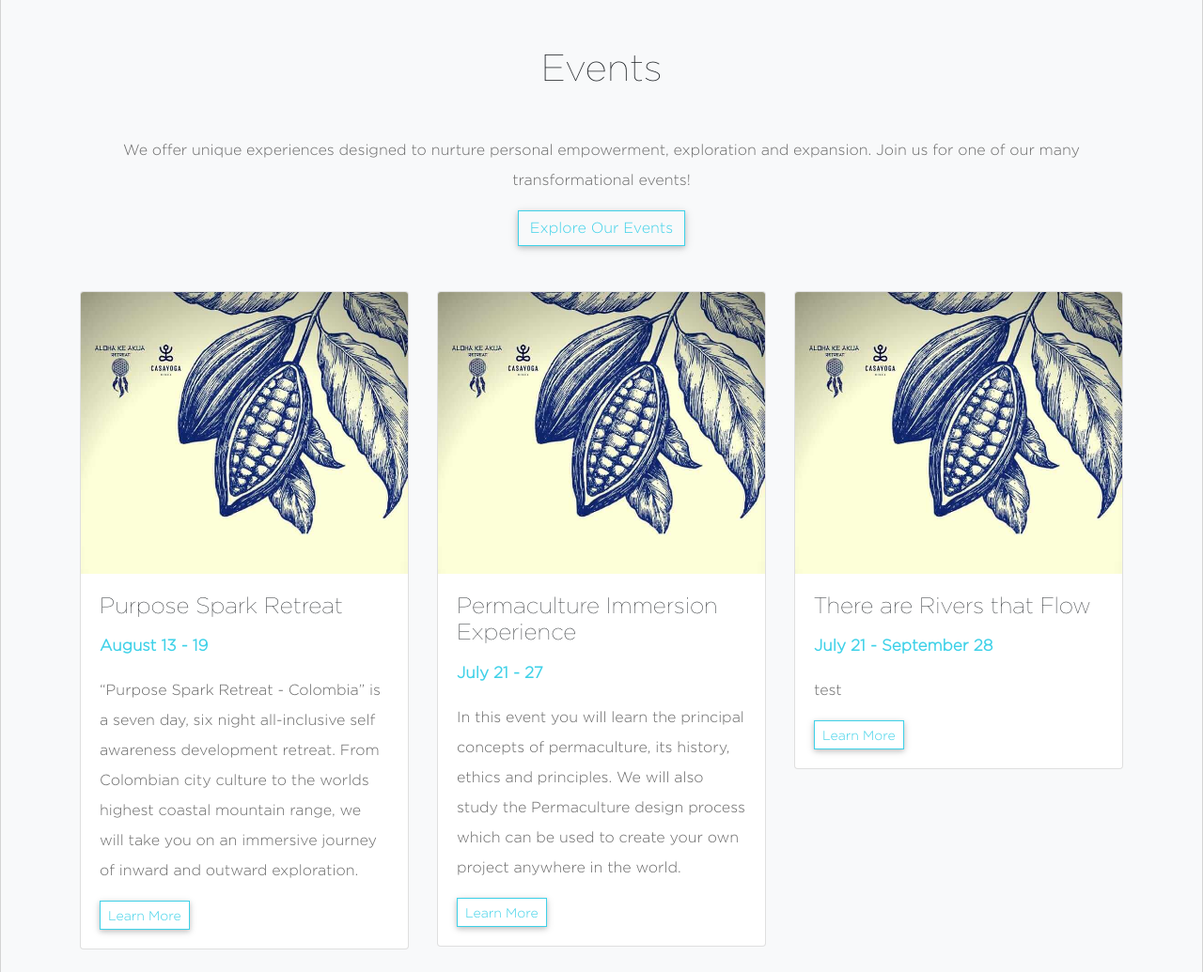
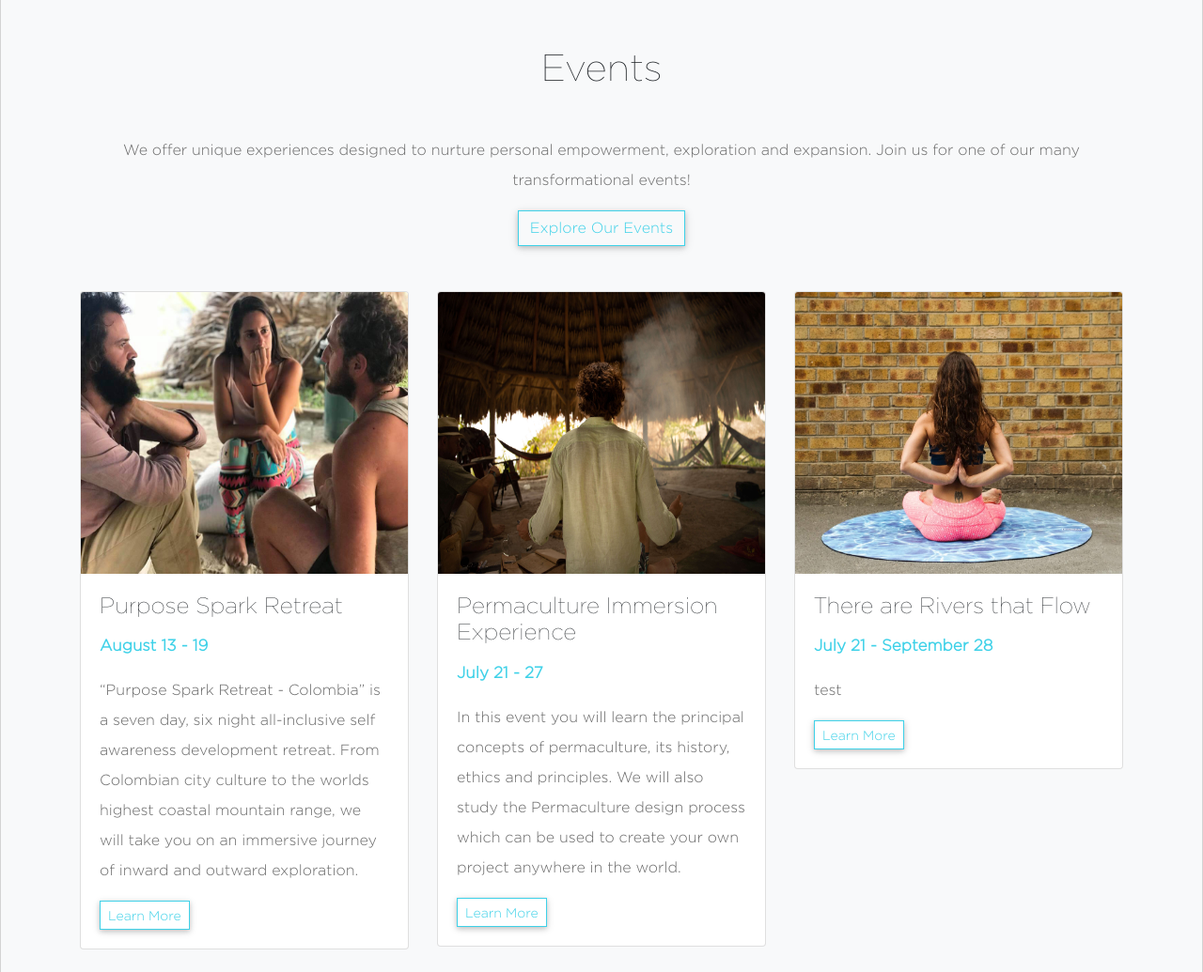
Before and after one commit to pietekeann/Python---Event-App, a Django app: page /retreats/ in a window 1280 px wide. Shown: the part 1846-2881 px from the top of the page at 94% size. Run offline with Django 3.2, Linux system fonts and the light colour scheme; data comes from the database, SQL or seed files in the repository; both versions use the stored data as it was after the commit; some libraries are stand-ins or nearby versions.

Commit message:
added image uploader

```diff
--- a/alohakeakua/settings.py
+++ b/alohakeakua/settings.py
@@ -125,3 +125,6 @@ STATICFILES_DIRS = (
 )
 
 LOGIN_REDIRECT_URL = '/'
+
+MEDIA_ROOT =  os.path.join(BASE_DIR, 'media')
+MEDIA_URL = '/media/'
--- a/alohakeakua/urls.py
+++ b/alohakeakua/urls.py
@@ -22,3 +22,7 @@ urlpatterns += static(settings.STATIC_URL, document_root=settings.STATIC_ROOT)
 urlpatterns += [
     path('accounts/', include('django.contrib.auth.urls')),
 ]
+
+if settings.DEBUG:
+        urlpatterns += static(settings.MEDIA_URL,
+                              document_root=settings.MEDIA_ROOT)
--- a/retreats/models.py
+++ b/retreats/models.py
@@ -11,14 +11,16 @@ class Event(models.Model):
     title = models.CharField(max_length=200)
   #  home_image = models.ImageField()
    # header_image = models.ImageField()
-    start_date = models.DateField(null=True, blank=True)
-    end_date = models.DateField(null=True, blank=True)
+    home_image = models.ImageField(upload_to='img/', blank=True, default='img/yoga.jpg')
+    start_date = models.DateField()
+    end_date = models.DateField()
     short_description = models.TextField(max_length=350, help_text='Enter a short description of the retreat')
     description = models.TextField(max_length=1500, help_text='Enter a description of the retreat')
     facilities = models.ManyToManyField(Facility, help_text='Select the Facilities Present')
     host = models.TextField(max_length=1000, null=True, blank=True, help_text='Enter a description of the facilitator if there is one')
     schedule = models.TextField(max_length=1000, null=True, blank=True, help_text='Enter a description of the schedule if there is one')
     picture_position = models.CharField(max_length=6, default='center')
+
 
     class Meta:
         ordering = ['-start_date']
--- a/retreats/templates/base_generic.html
+++ b/retreats/templates/base_generic.html
@@ -95,7 +95,7 @@
     <script src="https://stackpath.bootstrapcdn.com/bootstrap/4.1.3/js/bootstrap.min.js"
         integrity="sha384-ChfqqxuZUCnJSK3+MXmPNIyE6ZbWh2IMqE241rYiqJxyMiZ6OW/JmZQ5stwEULTy" crossorigin="anonymous">
     </script>
-    <script src="/static/js/function.js"></script>
+    <script src="/assets/js/function.js"></script>
 
     <script>
         (function () {
--- a/retreats/templates/index.html
+++ b/retreats/templates/index.html
@@ -79,7 +79,7 @@
             <div class="col-lg-4 mb-4">
                 <div class="card">
                     {% load static %}
-                    <img class="card-img-top" src="{% static 'img/cacao2.jpg' %}" alt="">
+                    <img class="card-img-top" src="/media/{{ event.home_image }}" />
                     <div class="card-body">
                         <h4 class="card-title">{{ event.title }}</h4>
                         <p class="card-date"><strong>{{ event.start_date|date:'F j'}} -
--- a/retreats/templates/retreats/event_detail.html
+++ b/retreats/templates/retreats/event_detail.html
@@ -96,7 +96,7 @@
 
 <style>
 #{{event.title|cut:' ' }} {
-  background: url("/static/img/jungle.jpg") center {{event.picture_position}}/cover no-repeat;
+  background: url("/media/{{ event.home_image }}") center {{event.picture_position}}/cover no-repeat;
   -webkit-box-shadow: inset 0 0 0 1000px rgba(0, 0, 0, 0.3);
           box-shadow: inset 0 0 0 1000px rgba(0, 0, 0, 0.3);
   height: 300px;
--- a/retreats/templates/retreats/event_form.html
+++ b/retreats/templates/retreats/event_form.html
@@ -8,7 +8,7 @@
 <section id="content" class="text-md-left text-center">
     <div class="container-fluid">
         <div class="row align-items-center px-3 py-4 grey-background">
-            <form action="" method="post">
+            <form action="" method="post" enctype="multipart/form-data">
                 {% csrf_token %}
                 <table>
                     {{ form.as_table }}
--- a/retreats/templates/retreats/event_list.html
+++ b/retreats/templates/retreats/event_list.html
@@ -15,7 +15,7 @@
         <div class="row align-items-center px-2 py-3 color-background">
             <div class="col-md-3 px-0 order-2 order-md-1">
                 {% load static %}
-                <img src="{% static 'img/cacao2.jpg' %}" />
+                <img src="/media/{{ event.home_image }}" />
             </div>
             <div class="col-md-9 px-lg-4 px-4 py-4 mt-5 mt-lg-0 order-1 order-md-2">
                 <h2 class="display-5 mb-3">{{ event.title }}</h2>
--- a/retreats/views.py
+++ b/retreats/views.py
@@ -5,6 +5,7 @@ from django.views.generic.edit import CreateView, UpdateView, DeleteView
 from django.urls import reverse_lazy
 from django.contrib.auth.mixins import PermissionRequiredMixin
 from django.contrib.auth.mixins import LoginRequiredMixin
+from PIL import Image
 
 def index(request):
     event_list = Event.objects.order_by('-start_date')[:3]
```
Also changed, not shown: db.sqlite3, media/img/aloha-dorm4.jpeg (added), media/img/kambo.jpg (added), media/img/purpose-spark.jpg (added), media/img/temple_fire.jpg (added), media/img/yoga.jpg (added), media/img/yoga_7EfPBbC.jpg (added), retreats/migrations/0007_event_home_image.py (added).
